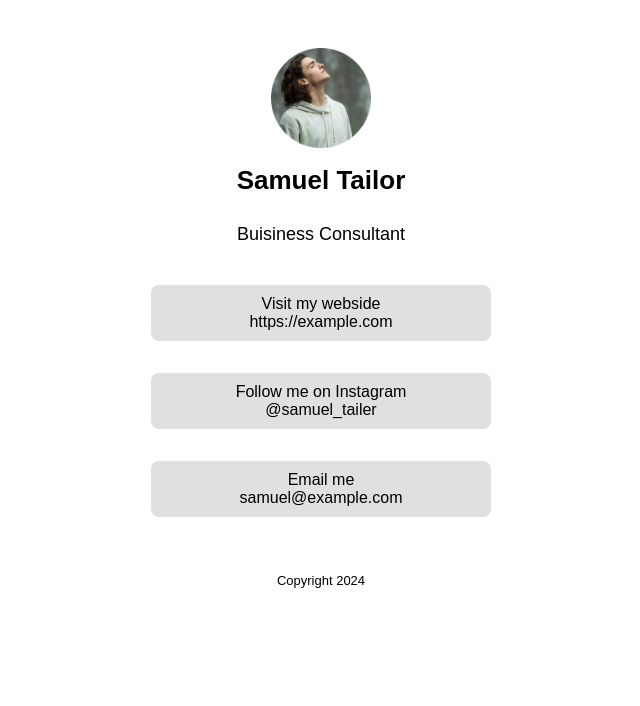
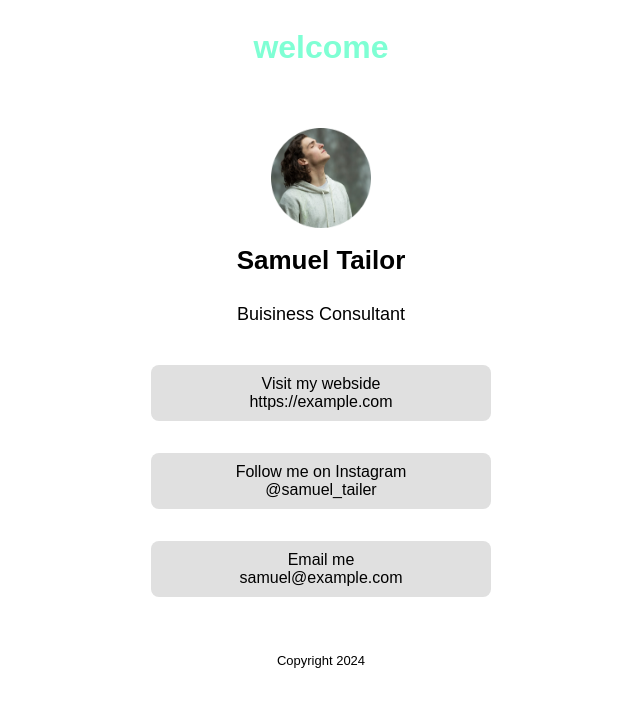
Before and after one commit to s14544695/profile-web, a plain HTML site: page index.html in a window 1280 px wide. Shown: the whole page, without its empty margins (319-959 px from the left). Drawn offline with Linux system fonts and the light colour scheme.

Commit message:
add hello

```diff
--- a/index.html
+++ b/index.html
@@ -15,6 +15,7 @@
     </style>  -->
 
 <body>
+    <h1 class="hello">welcome</h1>
     <img src="profilw image.png" class="profile-img">
     <h1 class="name">Samuel Tailor</h1>
     <h4 class="title">Buisiness Consultant</h4>
--- a/style.css
+++ b/style.css
@@ -39,3 +39,7 @@ footer {
     margin-top: 40px;
     font-size: 13px;
 }
+
+.hello{
+    color: aquamarine;
+}
```
